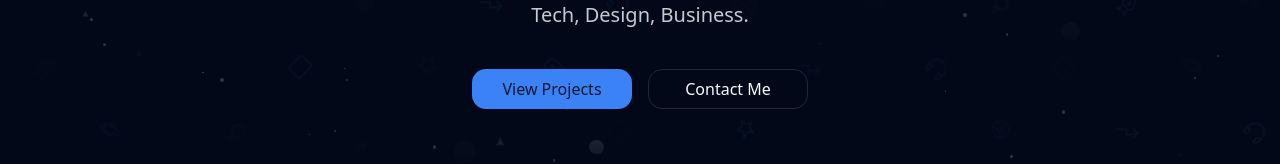
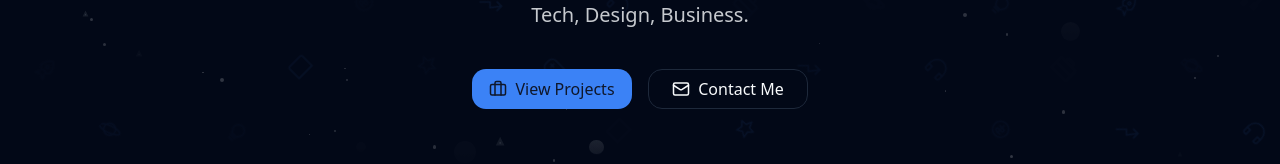
Before and after one commit to karanhasnochill/karanhasnochill-draft-website-v0, a React (Vite) app: page / in a window 1280 px wide. Shown: the part 579-743 px from the top of the page. Built offline with nearby package versions, Linux system fonts and the light colour scheme.

Commit message:
Changes
Co-authored-by: karanhasnochill <100081077+karanhasnochill@users.noreply.github.com>

```diff
--- a/src/components/hero-section.tsx
+++ b/src/components/hero-section.tsx
@@ -1,6 +1,7 @@
 
 import React from "react";
 import { Button } from "@/components/ui-custom/button";
+import { Briefcase, Mail } from "lucide-react";
 import { Avatar, AvatarImage, AvatarFallback } from "@/components/ui/avatar";
 
 const HeroSection = () => {
@@ -39,16 +40,18 @@ const HeroSection = () => {
         <div className="flex flex-col sm:flex-row gap-4 animate-slide-up" style={{ animationDelay: "0.2s" }}>
           <Button
             onClick={() => document.getElementById("projects")?.scrollIntoView({ behavior: "smooth" })}
-            className="min-w-[160px]"
+            className="min-w-[160px] gap-2"
           >
+            <Briefcase size={18} />
             View Projects
           </Button>
 
           <Button
             variant="outline"
             onClick={() => document.getElementById("contact")?.scrollIntoView({ behavior: "smooth" })}
-            className="min-w-[160px]"
+            className="min-w-[160px] gap-2"
           >
+            <Mail size={18} />
             Contact Me
           </Button>
         </div>
```
